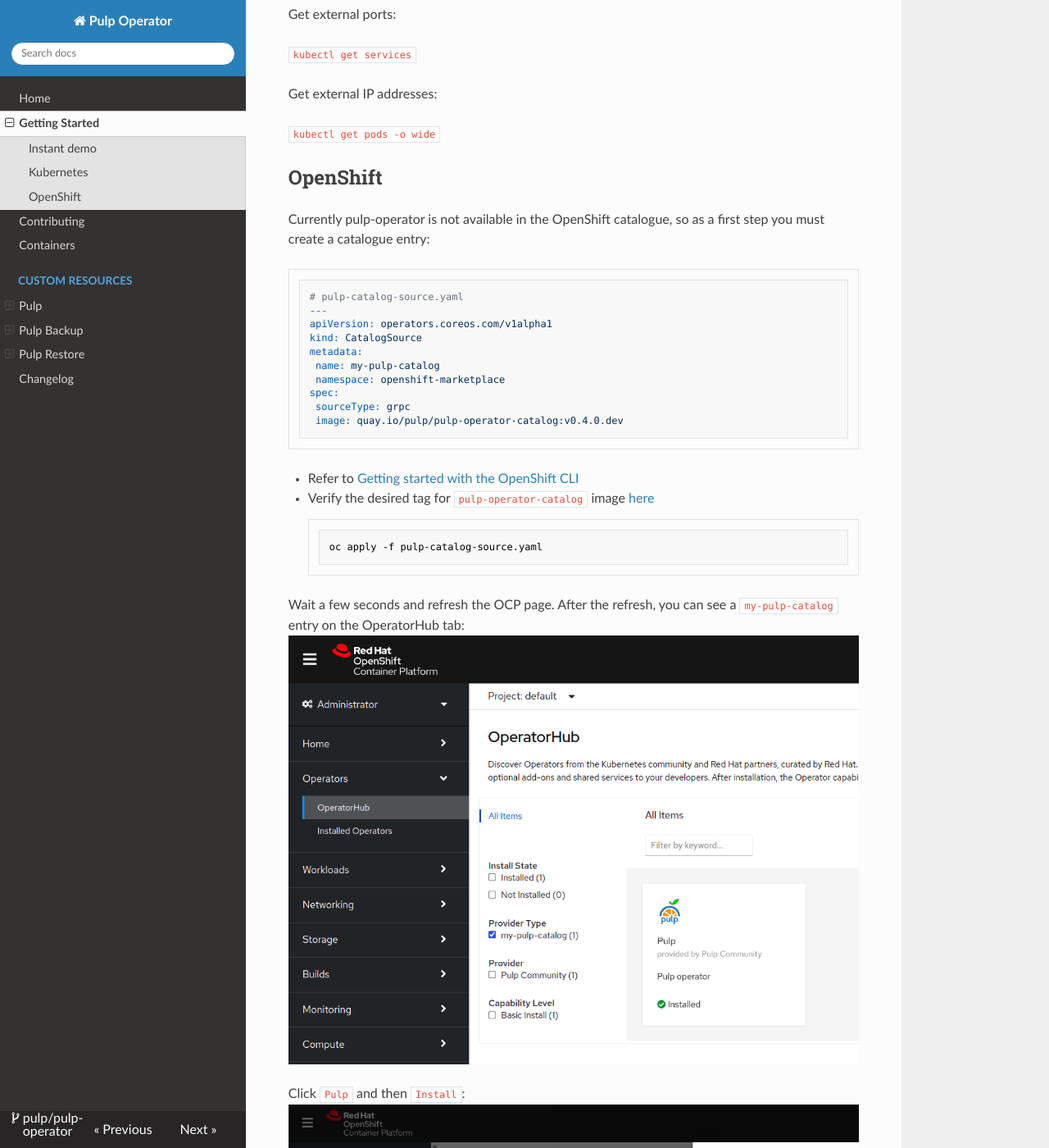
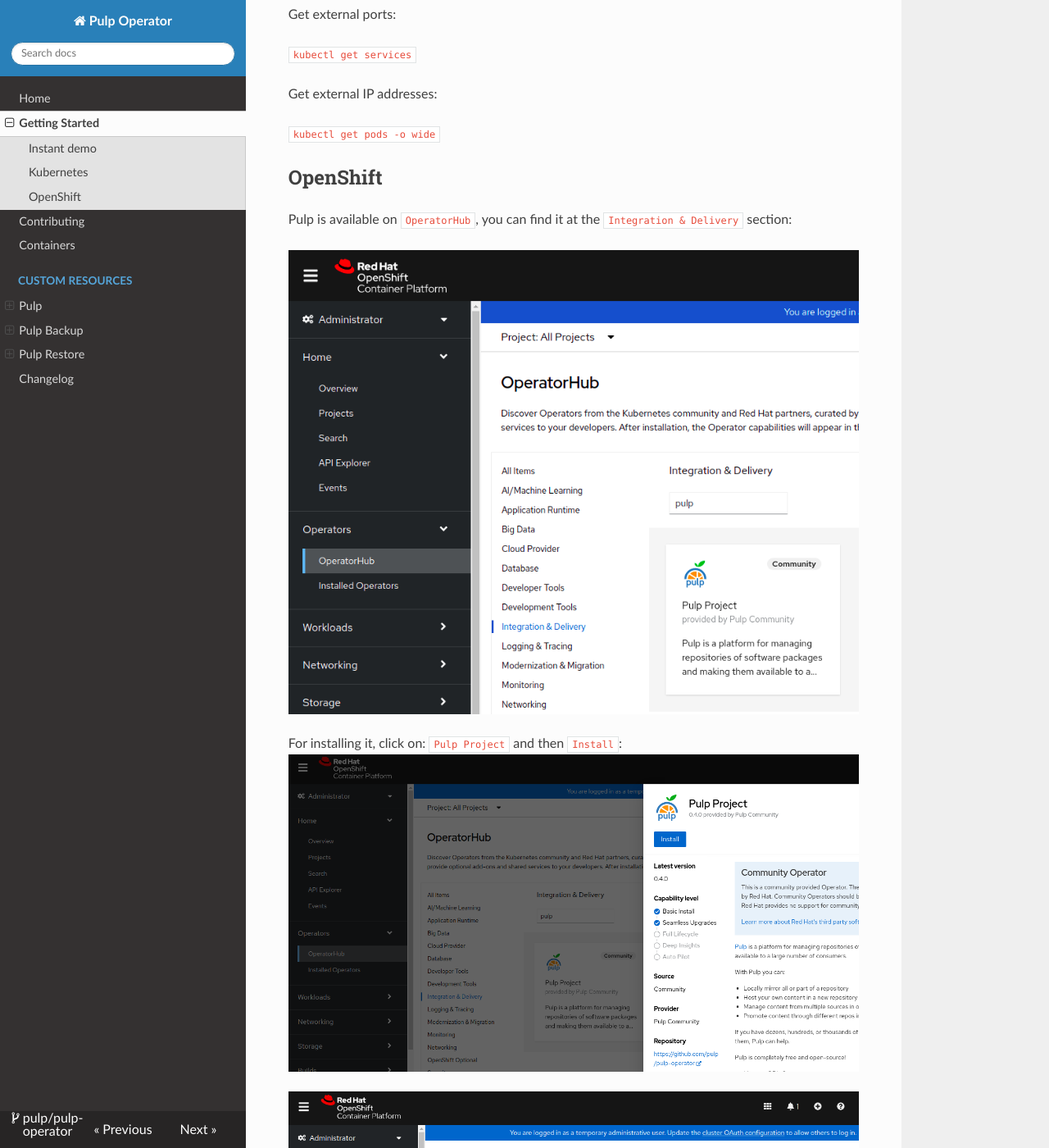
Before and after one commit to pulp/pulp-operator, an MkDocs documentation site: the page built from docs/quickstart.md, in a window 1280 px wide and 1400 px high, scrolled down 678 px. Shown: the whole window at 82% size. Built offline with MkDocs 1.6.1, drawn with Linux system fonts in a browser that asks for light colours; nearby versions of some CDN libraries.

Commit message:
Update OCP docs
[noissue]

````diff
--- a/docs/quickstart.md
+++ b/docs/quickstart.md
@@ -32,34 +32,11 @@ Get external IP addresses:
 
 ## OpenShift
 
-Currently pulp-operator is not available in the OpenShift catalogue, so as a first step you must create a catalogue entry:
+Pulp is available on `OperatorHub`, you can find it at the `Integration & Delivery` section:
 
-```yaml
-# pulp-catalog-source.yaml
----
-apiVersion: operators.coreos.com/v1alpha1
-kind: CatalogSource
-metadata:
- name: my-pulp-catalog
- namespace: openshift-marketplace
-spec:
- sourceType: grpc
- image: quay.io/pulp/pulp-operator-catalog:v0.4.0.dev
-
-```
-
-* Refer to [Getting started with the OpenShift CLI](https://docs.openshift.com/container-platform/4.7/cli_reference/openshift_cli/getting-started-cli.html)
-
-* Verify the desired tag for `pulp-operator-catalog` image [here](https://quay.io/repository/pulp/pulp-operator-catalog?tab=tags)
-```console
-oc apply -f pulp-catalog-source.yaml
-```
-
-Wait a few seconds and refresh the OCP page. After the refresh, you can see a `my-pulp-catalog` entry
-on the OperatorHub tab:
 ![OperatorHub tab](images/1.png "Pulp on OperatorHub tab")
 
-Click `Pulp` and then `Install`:
+For installing it, click on: `Pulp Project` and then `Install`:
 ![Installing pulp](images/2.png "Installing pulp operator")
 
 ![Installing pulp](images/3.png "Installing pulp operator")
````
Also changed, not shown: .ci/assets/openshift/pulp-catalog-source.yaml (deleted, +0 -9 lines), docs/images/1.png, docs/images/2.png, docs/images/3.png.
